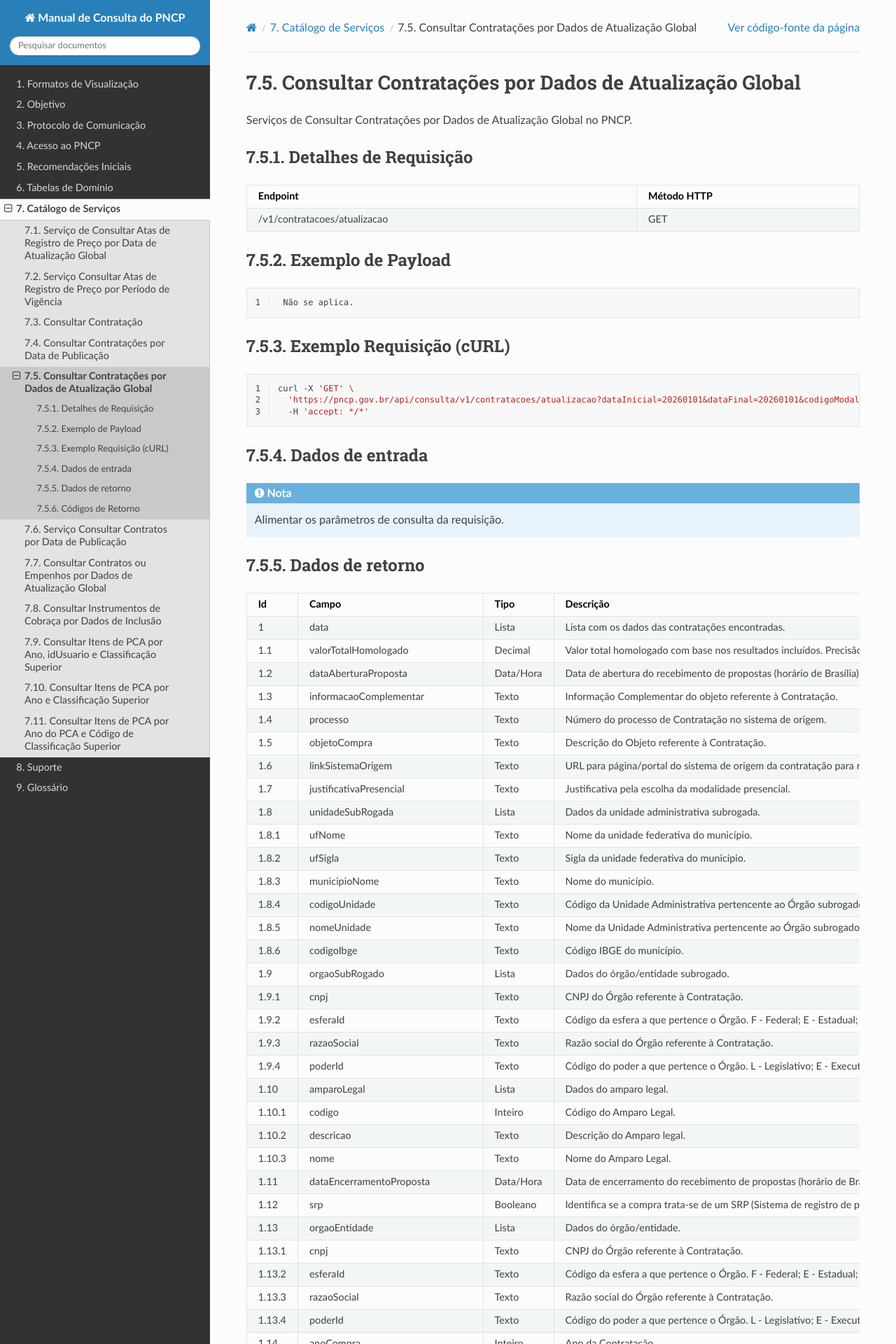
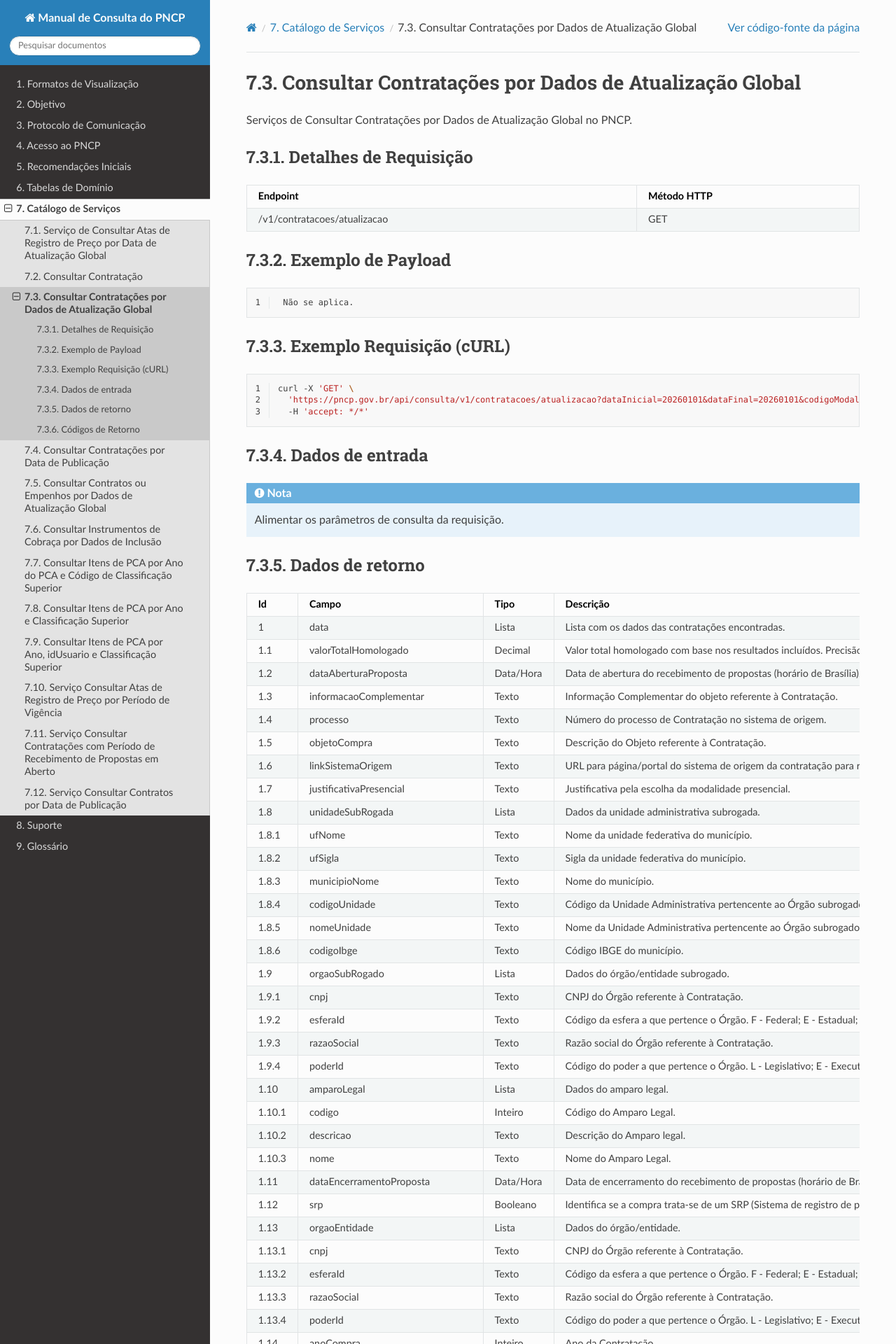
Before and after one commit to sofiaestrelab/Manual-de-Consulta-do-PNCP, a Sphinx documentation site: the page built from docs/source/catalogo_de_servicos/consultar_contratacoes_por_dados_de_atualizacao_global.rst, in a window 1280 px wide. Shown: the top 1920 px of the page at 70% size. Built offline with Sphinx 7.4.7 and the Read the Docs theme 3.1.0, drawn with Linux system fonts in a browser that asks for light colours; pages that are not in the unit, such as notebooks, are missing from menus.

Commit message:
Update service catalog links in index.rst

```diff
--- a/docs/source/catalogo_de_servicos/index.rst
+++ b/docs/source/catalogo_de_servicos/index.rst
@@ -5,14 +5,14 @@ Catálogo de Serviços
    :maxdepth: 3
 
    consultar_atas_de_registro_de_preco_por_dados_de_atualizacao_global
-   servico_consultar_atas_de_registro_de_preco_por_periodo_de_vigencia
    consultar_contratacao
+   consultar_contratacoes_por_dados_de_atualizacao_global
    consultar_contratacoes_por_dados_de_publicacao
-   consultar_contratações_com_recebimento_de_propostas_abertas
-   consultar_contratacoes_por_dados_de_atualizacao_global
-   servico_consultar_contratos_por_data_de_publicacao
    consultar_contratos_ou_empenhos_por_dados_de_atualizacao_global
    consultar_instrumentos_de_cobranca_por_dados_de_inclusao
+   consultar_itens_de_pca_por_ano_do_pca_e_codigo_de_classificacao_superior
+   consultar_itens_de_pca_por_ano_e_classificacao_superior
    consultar_itens_de_pca_por_ano_idusuario_e_classificacao_superior
-   consultar_itens_de_pca_por_ano_e_classificacao_superior
-   consultar_itens_de_pca_por_ano_do_pca_e_codigo_de_classificacao_superior
+   servico_consultar_atas_de_registro_de_preco_por_periodo_de_vigencia
+   servico_consultar_contratacoes_com_periodo_de_recebimento_de_propostas_em_aberto
+   servico_consultar_contratos_por_data_de_publicacao
```
